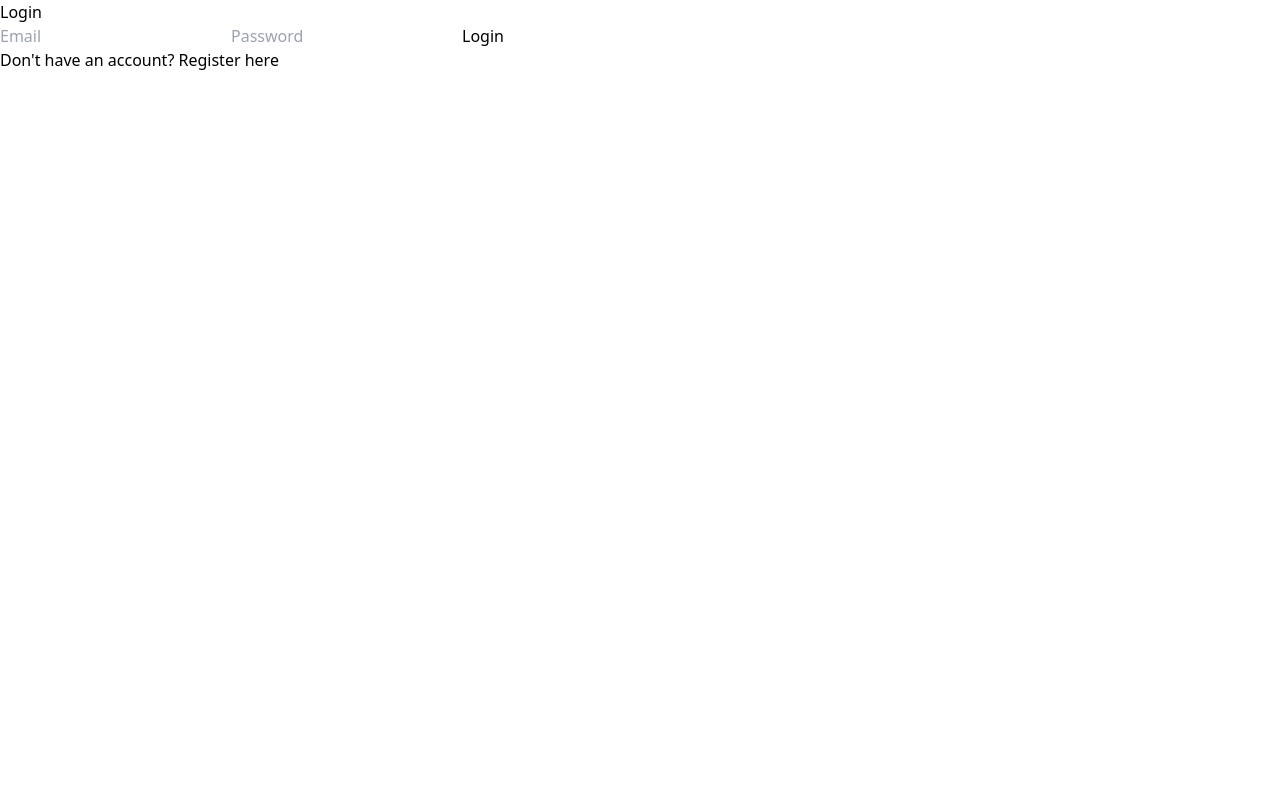
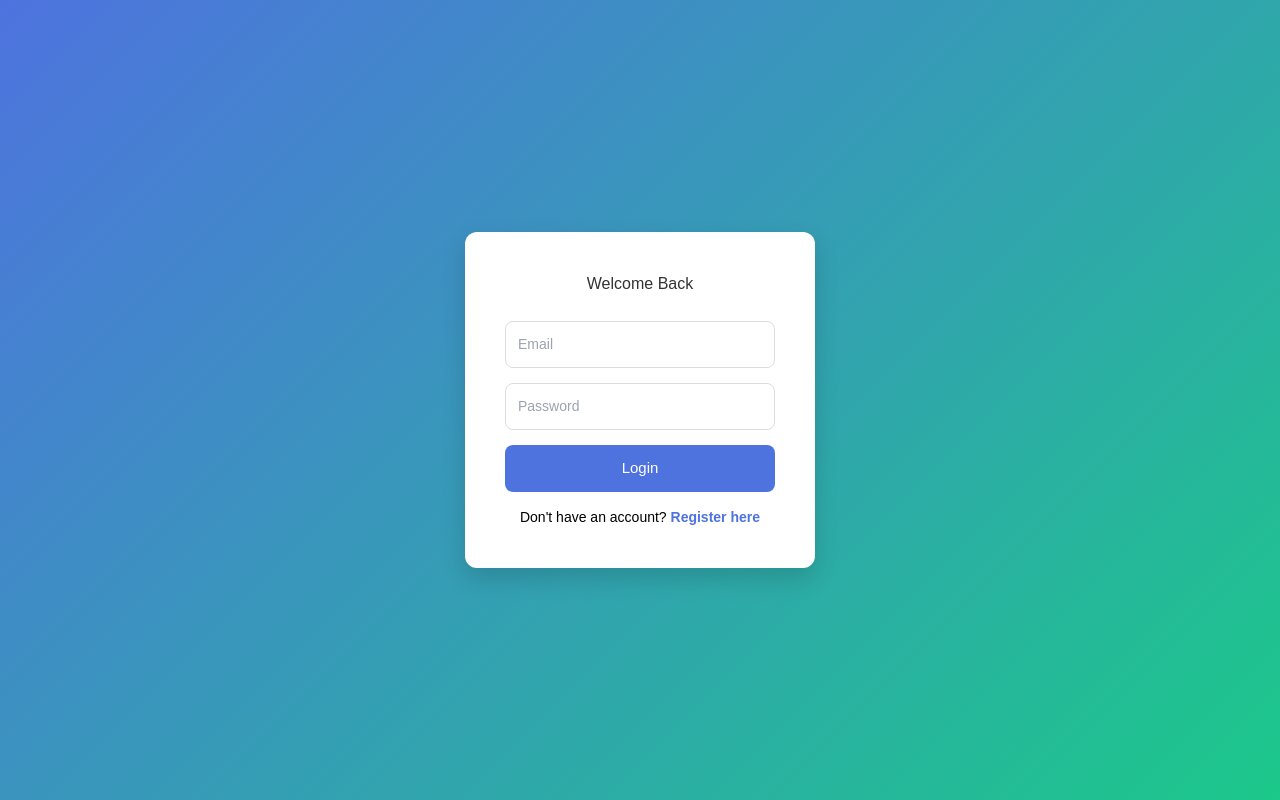
Before and after one commit to Vishrutha2410/mern-summarizer, a React app in the folder frontend/: page /login in a window 1280 px wide. Built offline with nearby package versions, Linux system fonts and the light colour scheme; the HTML template or start-up script is replaced by a standard one.

Commit message:
Updated frontend/backend code

```diff
--- /dev/null
+++ b/frontend/src/pages/Login.css
@@ -0,0 +1,75 @@
+/* Full page background */
+.login-container {
+  height: 100vh;
+  display: flex;
+  justify-content: center;
+  align-items: center;
+  background: linear-gradient(135deg, #4e73df, #1cc88a);
+  font-family: Arial, sans-serif;
+}
+
+/* Card */
+.login-card {
+  background: white;
+  padding: 40px;
+  width: 350px;
+  border-radius: 12px;
+  box-shadow: 0 10px 25px rgba(0, 0, 0, 0.15);
+  text-align: center;
+}
+
+/* Title */
+.login-title {
+  margin-bottom: 25px;
+  color: #333;
+}
+
+/* Inputs */
+.login-input {
+  width: 100%;
+  padding: 12px;
+  margin-bottom: 15px;
+  border: 1px solid #ddd;
+  border-radius: 8px;
+  font-size: 14px;
+  transition: 0.3s;
+}
+
+.login-input:focus {
+  border-color: #4e73df;
+  outline: none;
+  box-shadow: 0 0 5px rgba(78, 115, 223, 0.5);
+}
+
+/* Button */
+.login-btn {
+  width: 100%;
+  padding: 12px;
+  background-color: #4e73df;
+  color: white;
+  border: none;
+  border-radius: 8px;
+  font-size: 15px;
+  cursor: pointer;
+  transition: 0.3s;
+}
+
+.login-btn:hover {
+  background-color: #2e59d9;
+}
+
+/* Text */
+.login-text {
+  margin-top: 15px;
+  font-size: 14px;
+}
+
+.login-link {
+  color: #4e73df;
+  text-decoration: none;
+  font-weight: bold;
+}
+
+.login-link:hover {
+  text-decoration: underline;
+}
--- a/frontend/src/pages/Login.jsx
+++ b/frontend/src/pages/Login.jsx
@@ -1,6 +1,7 @@
 import { useState } from "react";
 import { useNavigate, Link} from "react-router-dom";
 import API from "../utils/api";
+import "./Login.css";
 
 export default function Login({setToken}) {
   const [email, setEmail] = useState("");
@@ -19,16 +20,34 @@ export default function Login({setToken}) {
   };
 
   return (
-    <div>
-      <h2>Login</h2>
-      <input placeholder="Email" onChange={(e) => setEmail(e.target.value)} />
-      <input type="password" placeholder="Password"
-        onChange={(e) => setPassword(e.target.value)} />
-      <button onClick={handleLogin}>Login</button>
-      <p>
+    <div className="login-container">
+    <div className="login-card">
+      <h2 className="login-title">Welcome Back</h2>
+
+      <input
+        className="login-input"
+        placeholder="Email"
+        onChange={(e) => setEmail(e.target.value)}
+      />
+
+      <input
+        type="password"
+        className="login-input"
+        placeholder="Password"
+        onChange={(e) => setPassword(e.target.value)}
+      />
+
+      <button className="login-btn" onClick={handleLogin}>
+        Login
+      </button>
+
+      <p className="login-text">
         Don't have an account?{" "}
-        <Link to="/register">Register here</Link>
+        <Link to="/register" className="login-link">
+          Register here
+        </Link>
       </p>
     </div>
+  </div>
   );
 }
--- /dev/null
+++ b/frontend/src/pages/Register.css
@@ -0,0 +1,69 @@
+.register-container {
+  height: 100vh;
+  display: flex;
+  justify-content: center;
+  align-items: center;
+  background: linear-gradient(135deg, #4e73df, #1cc88a);
+  font-family: Arial, sans-serif;
+}
+
+.register-card {
+  background: white;
+  padding: 40px;
+  width: 350px;
+  border-radius: 12px;
+  box-shadow: 0 10px 25px rgba(0, 0, 0, 0.15);
+  text-align: center;
+}
+
+.register-title {
+  margin-bottom: 25px;
+  color: #333;
+}
+
+.register-input {
+  width: 100%;
+  padding: 12px;
+  margin-bottom: 15px;
+  border: 1px solid #ddd;
+  border-radius: 8px;
+  font-size: 14px;
+  transition: 0.3s;
+}
+
+.register-input:focus {
+  border-color: #4e73df;
+  outline: none;
+  box-shadow: 0 0 5px rgba(78, 115, 223, 0.5);
+}
+
+.register-btn {
+  width: 100%;
+  padding: 12px;
+  background-color: #1cc88a;
+  color: white;
+  border: none;
+  border-radius: 8px;
+  font-size: 15px;
+  cursor: pointer;
+  transition: 0.3s;
+}
+
+.register-btn:hover {
+  background-color: #17a673;
+}
+
+.register-text {
+  margin-top: 15px;
+  font-size: 14px;
+}
+
+.register-link {
+  color: #4e73df;
+  text-decoration: none;
+  font-weight: bold;
+}
+
+.register-link:hover {
+  text-decoration: underline;
+}
--- a/frontend/src/pages/Register.jsx
+++ b/frontend/src/pages/Register.jsx
@@ -1,6 +1,7 @@
 import { useState } from "react";
 import { useNavigate } from "react-router-dom";
 import API from "../utils/api";
+import "./Register.css";
 
 export default function Register() {
   const [name, setName] = useState("");
@@ -19,13 +20,34 @@ export default function Register() {
   };
 
   return (
-    <div>
-      <h2>Register</h2>
-      <input placeholder="Name" onChange={(e) => setName(e.target.value)} />
-      <input placeholder="Email" onChange={(e) => setEmail(e.target.value)} />
-      <input type="password" placeholder="Password"
-        onChange={(e) => setPassword(e.target.value)} />
-      <button onClick={handleRegister}>Register</button>
+    <div className="register-container">
+    <div className="register-card">
+      <h2 className="register-title">Create Account</h2>
+
+      <input
+        className="register-input"
+        placeholder="Email"
+        onChange={(e) => setEmail(e.target.value)}
+      />
+
+      <input
+        type="password"
+        className="register-input"
+        placeholder="Password"
+        onChange={(e) => setPassword(e.target.value)}
+      />
+
+      <button className="register-btn" onClick={handleRegister}>
+        Register
+      </button>
+
+      <p className="register-text">
+        Already have an account?{" "}
+        <Link to="/login" className="register-link">
+          Login here
+        </Link>
+      </p>
     </div>
+  </div>
   );
 }
```
